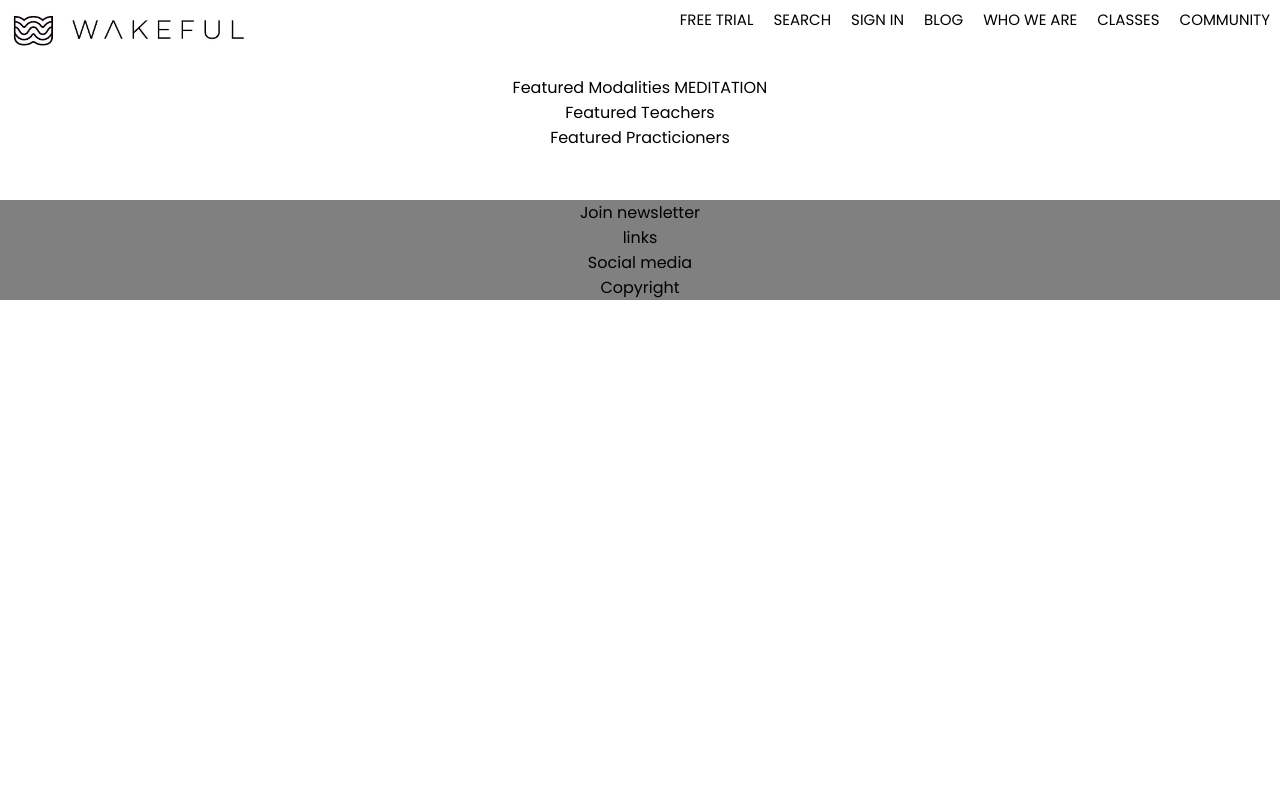
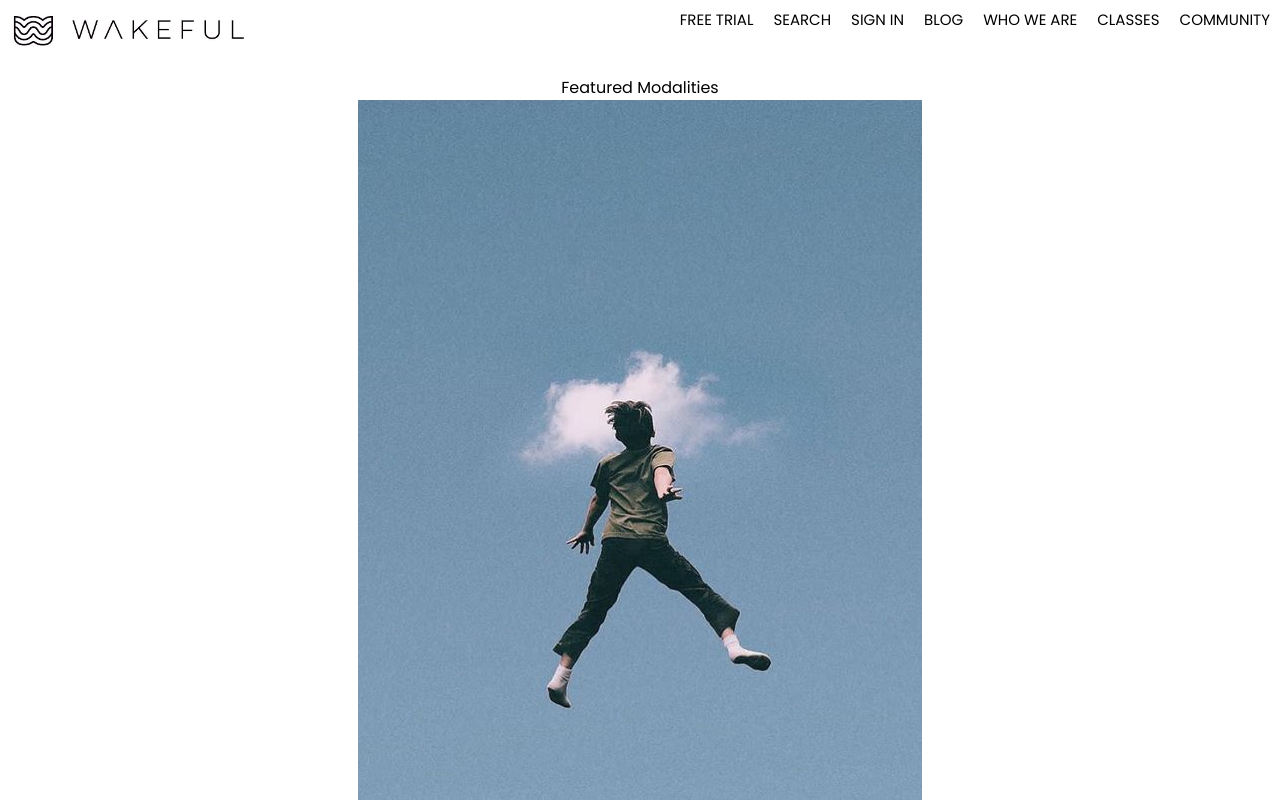
Before and after one commit to jxeer/wakeful-app, a React (Create React App) app: page / in a window 1280 px wide. Shown: the top 800 px of the page. Built offline with nearby package versions, Linux system fonts and the light colour scheme.

Commit message:
footer and modality update

```diff
--- a/src/App.css
+++ b/src/App.css
@@ -39,5 +39,5 @@
 
 footer {
   text-align: center;
-  background-color: grey;
+  background-color: #f3f6f6;
 }
--- a/src/App.js
+++ b/src/App.js
@@ -27,7 +27,9 @@
           <main>
             <div class="modalities">
                 Featured Modalities
-                MEDITATION
+                <br />
+                <img src="/images/meditation.jpg"></img>
+                <br />
             </div>
             <div class="teachers">
               Featured Teachers
```
Also changed, not shown: public/images/meditation.jpg (added).
